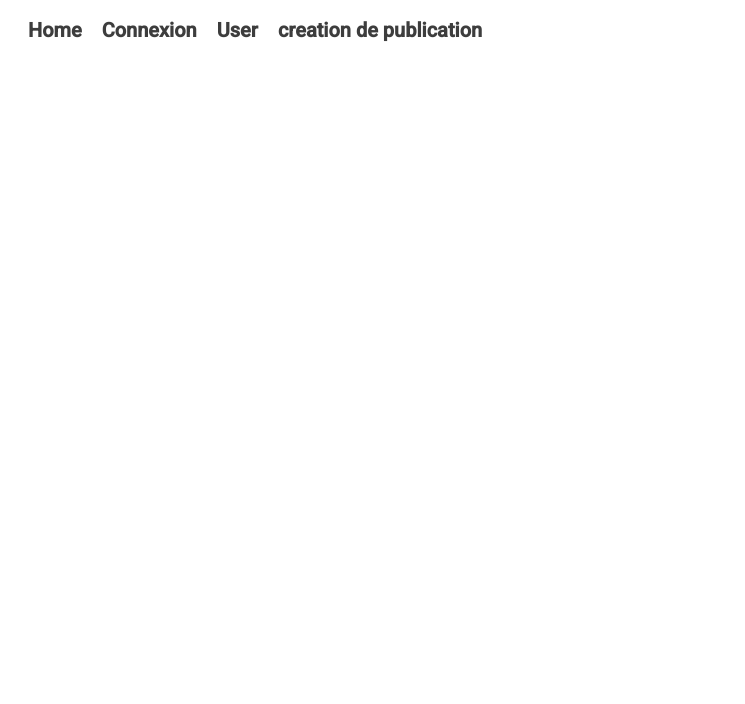
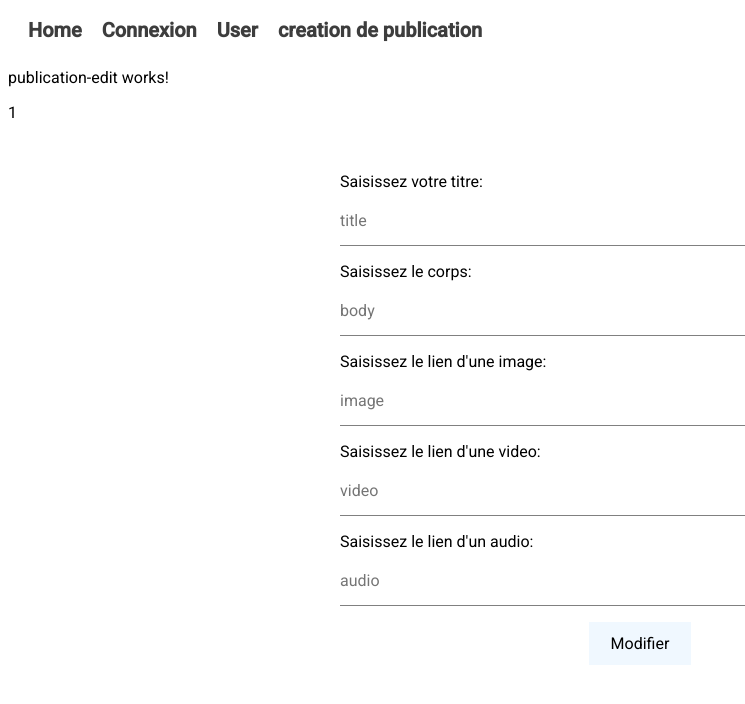
Before and after one commit to safiylm/snapface, an Angular app: page /publication/edit/1 in a window 1280 px wide. Before the commit this address led to /. Shown: the top 704 px of the page, without its empty margins (0-745 px from the left). Built offline with nearby package versions, Linux system fonts and the light colour scheme; no server answers.

Commit message:
edit post

```diff
--- a/src/app/app-routing.module.ts
+++ b/src/app/app-routing.module.ts
@@ -6,7 +6,7 @@ import { AuthInscriptionUserComponent } from './auth-inscription-user/auth-inscr
 import { UserAccountComponent } from './user-account/user-account.component'
 import { UserDataUpdateComponent } from './user-data-update/user-data-update.component'
 import { PublicationCreateComponent } from './publication-create/publication-create.component';
-
+import { PublicationEditComponent } from './publication-edit/publication-edit.component';
 const routes: Routes = [
   { path: 'user/:id', component: UserAccountComponent  },
   { path: '', component:  HomeComponent },
@@ -14,6 +14,7 @@ const routes: Routes = [
   { path: 'inscription', component:  AuthInscriptionUserComponent },
   { path: 'user/data/update', component:  UserDataUpdateComponent },
   { path: 'publication/creation', component:  PublicationCreateComponent },
+  { path: 'publication/edit/:id', component:  PublicationEditComponent },
 
 ];
 
--- a/src/app/app.module.ts
+++ b/src/app/app.module.ts
@@ -25,6 +25,7 @@ import { CommentaireListComponent } from './commentaire-list/commentaire-list.co
 import { CommentaireComponent } from './commentaire/commentaire.component';
 import { UserDataUpdateComponent } from './user-data-update/user-data-update.component';
 import { PublicationCreateComponent } from './publication-create/publication-create.component';
+import { PublicationEditComponent } from './publication-edit/publication-edit.component';
 @NgModule({
   declarations: [
     AppComponent,
@@ -46,7 +47,8 @@ import { PublicationCreateComponent } from './publication-create/publication-cre
     CommentaireListComponent,
     CommentaireComponent,
     UserDataUpdateComponent,
-    PublicationCreateComponent
+    PublicationCreateComponent,
+    PublicationEditComponent
   ],
   imports: [
     BrowserModule,
--- /dev/null
+++ b/src/app/publication-edit/publication-edit.component.html
@@ -0,0 +1,34 @@
+<p>publication-edit works!</p>
+{{ id }}
+
+<form [formGroup]="postEditForm" (ngSubmit)="onSubmit()">
+
+
+    <div class="div-input">
+        <label>Saisissez votre titre:</label>
+        <input type="text" name="title" placeholder="title" formControlName="title" value={{data?.title}}  />
+    </div>
+
+    <div class="div-input">
+        <label>Saisissez le corps:</label>
+        <input type="text" name="body" placeholder="body" formControlName="body" value={{data?.body}} />
+    </div>
+
+    <div class="div-input">
+        <label>Saisissez le lien d'une image:</label>
+        <input type="text" name="image" placeholder="image" formControlName="image"  value={{data?.images}} />
+    </div>
+
+    <div class="div-input">
+        <label>Saisissez le lien d'une video:</label>
+        <input type="text" name="video" placeholder="video" formControlName="video"  value={{data?.videos}} />
+    </div>
+
+    <div class="div-input">
+        <label>Saisissez le lien d'un audio:</label>
+        <input type="text" name="audio" placeholder="audio" formControlName="audio"  value={{data?.audios}} />
+    </div>
+
+    <button type="submit">Modifier </button>
+
+</form>
--- /dev/null
+++ b/src/app/publication-edit/publication-edit.component.scss
@@ -0,0 +1,37 @@
+form {
+    width: 600px;
+    margin: 50px auto;
+
+    h1 {
+        text-align: center;
+    }
+
+    .div-input {
+        margin: 16px 0;
+
+        label,
+        input {
+            display: block;
+            width: 100%;
+            font-size: medium;
+
+        }
+
+        input {
+            border: none;
+            border-bottom: 1px solid gray;
+            padding: 15px 0;
+            margin: 5px 0;
+        }
+    }
+
+    button[type="submit"],
+    button {
+        border: none;
+        background-color: aliceblue;
+        padding: 12px 22px;
+        font-size: medium;
+        margin: 15px auto;
+        display: block;
+    }
+}
--- /dev/null
+++ b/src/app/publication-edit/publication-edit.component.ts
@@ -0,0 +1,79 @@
+import { Component } from '@angular/core';
+import { ActivatedRoute } from '@angular/router';
+import { PublicationsService } from '../../services/publication-service';
+import { Publication } from 'src/models/publication.model';
+import { FormGroup, FormControl } from "@angular/forms";
+
+@Component({
+  selector: 'app-publication-edit',
+  templateUrl: './publication-edit.component.html',
+  styleUrls: ['./publication-edit.component.scss']
+})
+export class PublicationEditComponent {
+
+  id : string = "65cd023efb273094193ac038";
+  data?: Publication ;
+  post = new Publication( "", "","",[""], 0, "", ["", "" ], ["", "" ]);
+
+  constructor(private publicationService: PublicationsService, private route: ActivatedRoute) { }
+
+
+  postEditForm = new FormGroup({
+    title: new FormControl(""),
+    body: new FormControl(""),
+    image: new FormControl(""),
+    video: new FormControl(""),
+    audio: new FormControl(""),
+
+  });
+
+  getDataPost(): void {
+    this.publicationService.getPublicationById( this.id)
+      .subscribe({
+        next: (data) => {
+          this.data = data;
+          console.log(data);
+        },
+        error: (e) => console.error(e)
+      });
+  }
+
+  ngOnInit() {
+
+    this.id = this.route.snapshot.paramMap.get('id')! ;
+    this.getDataPost();
+
+
+  }
+
+  onSubmit(){
+    this.post._id = this.id;
+    this.post.title= this.postEditForm.value['title']?.toString() as string;
+    if( this.post.title==undefined){
+      this.post.title=this.data?.title.toString() as string;
+    }
+
+    this.post.body= this.postEditForm.value['body']?.toString() as string;
+    if( this.post.body==undefined){
+      this.post.body=this.data?.body.toString() as string;
+    }
+
+    this.post.images[0]= this.postEditForm.value['image']?.toString() as string;
+    if( this.post.images[0]==undefined){
+      this.post.images[0]=this.data?.images.toString() as string;
+    }
+
+    this.post.videos[0]= this.postEditForm.value['video']?.toString() as string;
+    if( this.post.videos[0]==undefined){
+      this.post.videos[0]=this.data?.videos.toString() as string;
+    }
+
+    this.post.audios[0]= this.postEditForm.value['audio']?.toString() as string;
+    if( this.post.audios[0]==undefined){
+      this.post.audios[0]=this.data?.audios.toString() as string;
+    }
+    console.log(this.post);
+    this.publicationService.editPost(this.post);
+  }
+
+}
--- a/src/app/publication/publication.component.html
+++ b/src/app/publication/publication.component.html
@@ -16,9 +16,12 @@
         <path
           d="M8 0a8 8 0 1 1 0 16A8 8 0 0 1 8 0M4.5 7.5a.5.5 0 0 0 0 1h5.793l-2.147 2.146a.5.5 0 0 0 .708.708l3-3a.5.5 0 0 0 0-.708l-3-3a.5.5 0 1 0-.708.708L10.293 7.5z" />
       </svg></button>
-  </div>
-  <!-- <button (click)="onSnap()">{{ buttonText }}</button> -->
-  <p> </p>
+
+
+  </div>  <!-- <button (click)="onSnap()">{{ buttonText }}</button> -->
+   <a href="publication/edit/{{publication._id }}" >Modifier</a>
+
+   <p> </p>
 
   <app-interaction-social [id]="publication._id.toString()"></app-interaction-social>
   <app-commentaire-list [id]="publication._id.toString()"></app-commentaire-list>
--- a/src/services/publication-service.ts
+++ b/src/services/publication-service.ts
@@ -36,18 +36,25 @@ export class PublicationsService {
 
   }
 
-  addNewInteractionSociale(formData: InteractionSociale ){
+
+
+  editPost(formData: Publication): void {
 
     this.http
-      .post<InteractionSociale>(
-        `http://localhost:4200/api/interaction/social/create`,
+      .post<Publication>(
+        `http://localhost:4200/api/publication/edit`,
         formData,
       ).subscribe(data => {
-        console.log(" interactionSocial post req body content :" )
+        console.log(" user update post req body content :")
+        console.log(data)
+      })
 
-      })
   }
 
+  getPublicationById(PublicationId: string): Observable<Publication> {
+    return this.http.get<Publication>("http://localhost:4200/api/publicationByPostId?postId="+PublicationId);
+
+  }
 
   getAllPublicationsByAuteur(userId: string): Publication[] {
 
@@ -59,14 +66,7 @@ export class PublicationsService {
     return Publication;
   }
 
-  getPublicationById(PublicationId: string): Publication {
-    const Publication = this.publications.find(Publication => Publication._id === PublicationId);
-    if (!Publication) {
-      throw new Error('Publication not found!');
-    } else {
-      return Publication;
-    }
-  }
+
 
 
   snapPublicationById(PublicationId: string, snapType: 'snap' | 'unsnap'): void {
```
Also changed, not shown: 2 other files (tests, documents, lock files or other folders).
